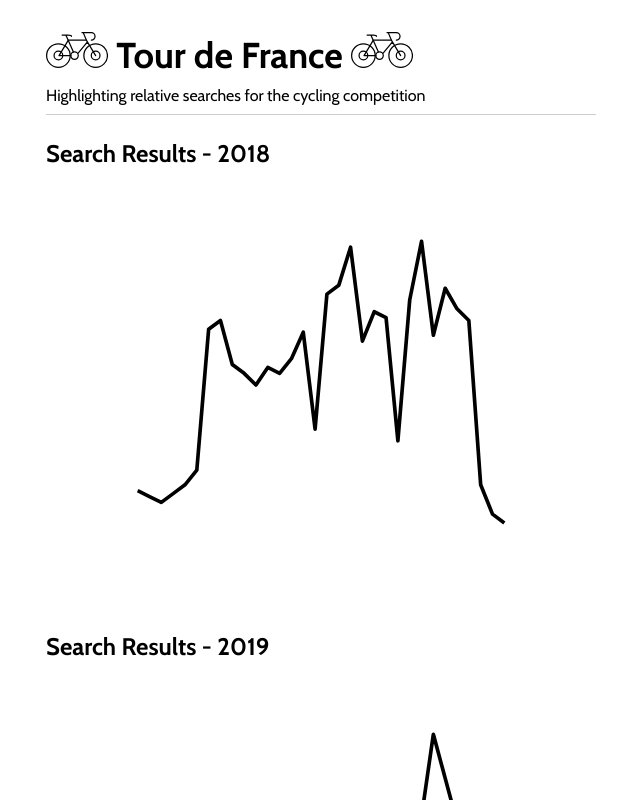
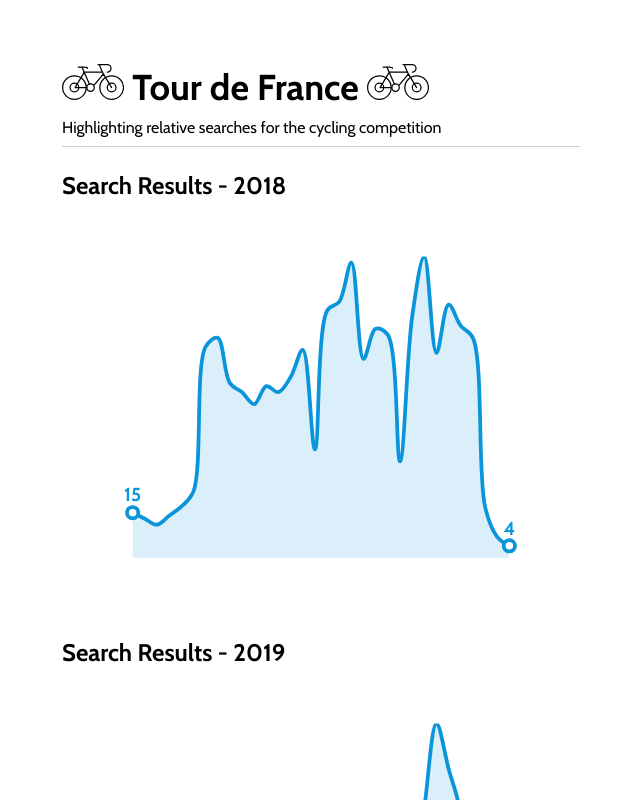
Before and after one commit to borntofrappe/svelte-tutorial, a Svelte app in the folder Relative Search/: page / in a window 1280 px wide. Shown: the top 800 px of the page, without its empty margins (319-959 px from the left). Built offline with nearby package versions, Linux system fonts and the light colour scheme.

Commit message:
complete the line and area chart

```diff
--- a/Relative Search/public/global.css
+++ b/Relative Search/public/global.css
@@ -9,6 +9,7 @@ body {
     font-family: "Cabin", sans-serif;
     max-width: 550px;
     margin: 1rem auto;
+    padding: 1rem;
 }
 
 body > * + * {
--- a/Relative Search/src/LineChart.svelte
+++ b/Relative Search/src/LineChart.svelte
@@ -6,10 +6,10 @@
     const height = 80;
 
     const margin = {
-        top: 20,
-        right: 20,
-        bottom: 20,
-        left: 20
+        top: 15,
+        right: 15,
+        bottom: 15,
+        left: 15
     };
 
     const yScale = d3
@@ -27,7 +27,22 @@
     const line = d3
         .line()
         .x(d => xScale(parseTime(d.date)))
-        .y(d => yScale(d.value));
+        .y(d => yScale(d.value))
+        .curve(d3.curveCatmullRom);
+
+    const area = d3
+        .area()
+        .x(d => xScale(parseTime(d.date)))
+        .y0(d => yScale(0))
+        .y1(d => yScale(d.value))
+        .curve(d3.curveCatmullRom);
+
+    const points = [0, data.length - 1];
+    const dataPoints = points.map(point => ({
+        x: xScale(parseTime(data[point].date)),
+        y: yScale(data[point].value),
+        value: data[point].value
+    }));
 </script>
 
 <style>
@@ -35,16 +50,31 @@
         width: 100%;
         height: auto;
         display: block;
+        color: hsl(200, 90%, 45%);
     }
 </style>
 
 <article>
     <h1>{title}</h1>
     <svg {width} {height} viewBox="0 0 {width + (margin.left + margin.right)} {height + (margin.top + margin.bottom)}">
+        <defs>
+            <mask id="mask-{title.toLowerCase().split(' ').join('-')}">
+                <rect {width} {height} fill="hsl(0, 0%, 100%)" />
+                {#each dataPoints as dataPoint}
+                <circle fill="hsl(0, 0%, 0%)" stroke="none" r="1.5" cx="{dataPoint.x}" cy="{dataPoint.y}" />
+                {/each}
+            </mask>
+        </defs>
         <g transform="translate({margin.top} {margin.left})">
-            <g fill="none" stroke="currentColor" stroke-width="1" stroke-linejoin="round">
-                <path d="{line(data)}" />
+            <g mask="url(#mask-{title.toLowerCase().split(' ').join('-')})">
+                <path fill="none" stroke="currentColor" stroke-width="1" d="{line(data)}" />
+                <path opacity="0.15" fill="currentColor" stroke="none" d="{area(data)}" />
             </g>
+
+            {#each dataPoints as dataPoint}
+            <circle fill="none" stroke="currentColor" stroke-width="1" r="1.5" cx="{dataPoint.x}" cy="{dataPoint.y}" />
+            <text text-anchor="middle" font-size="5" font-weight="bold" fill="currentColor" x="{dataPoint.x}" y="{dataPoint.y - 3}">{dataPoint.value}</text>
+            {/each}
         </g>
     </svg>
 </article>
```
